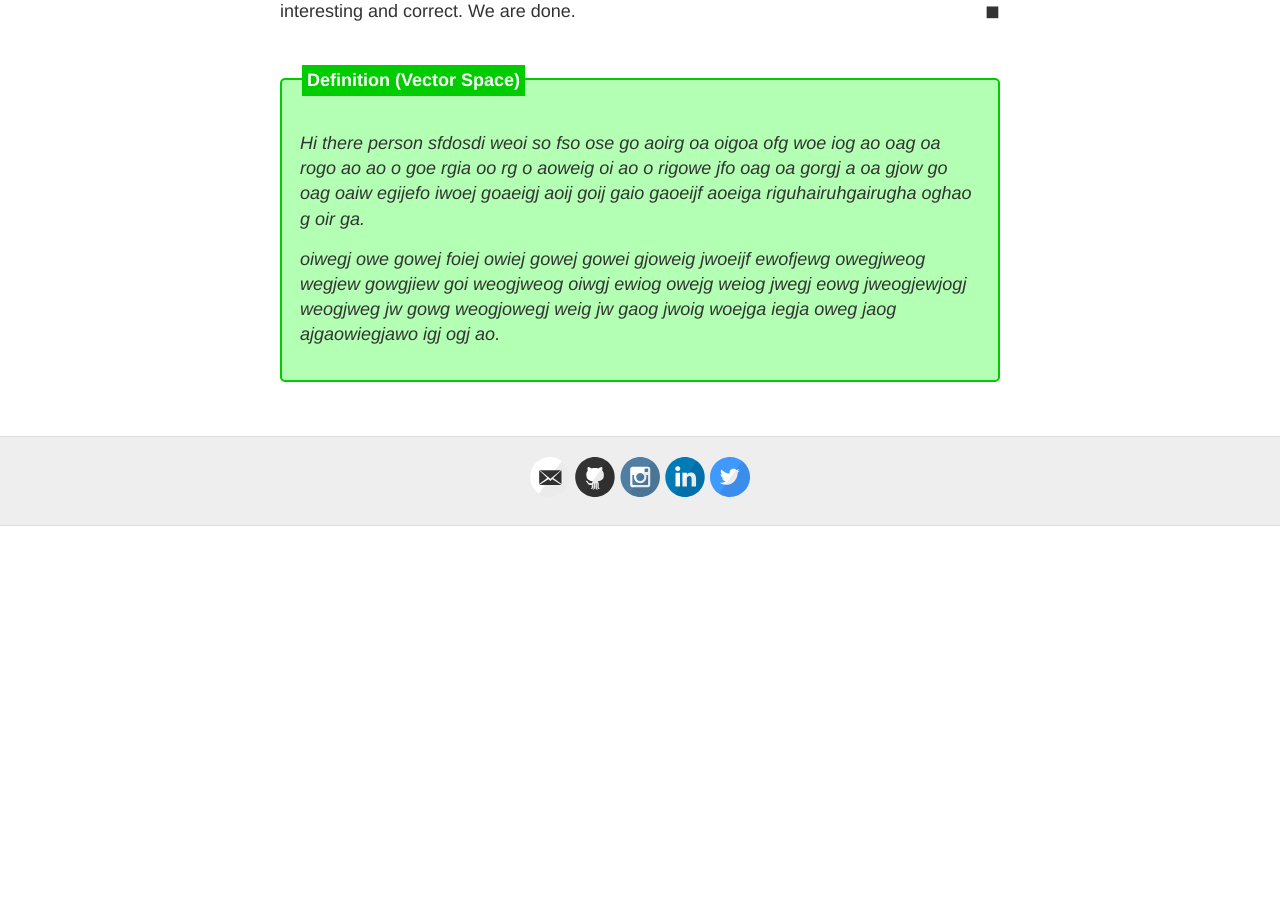
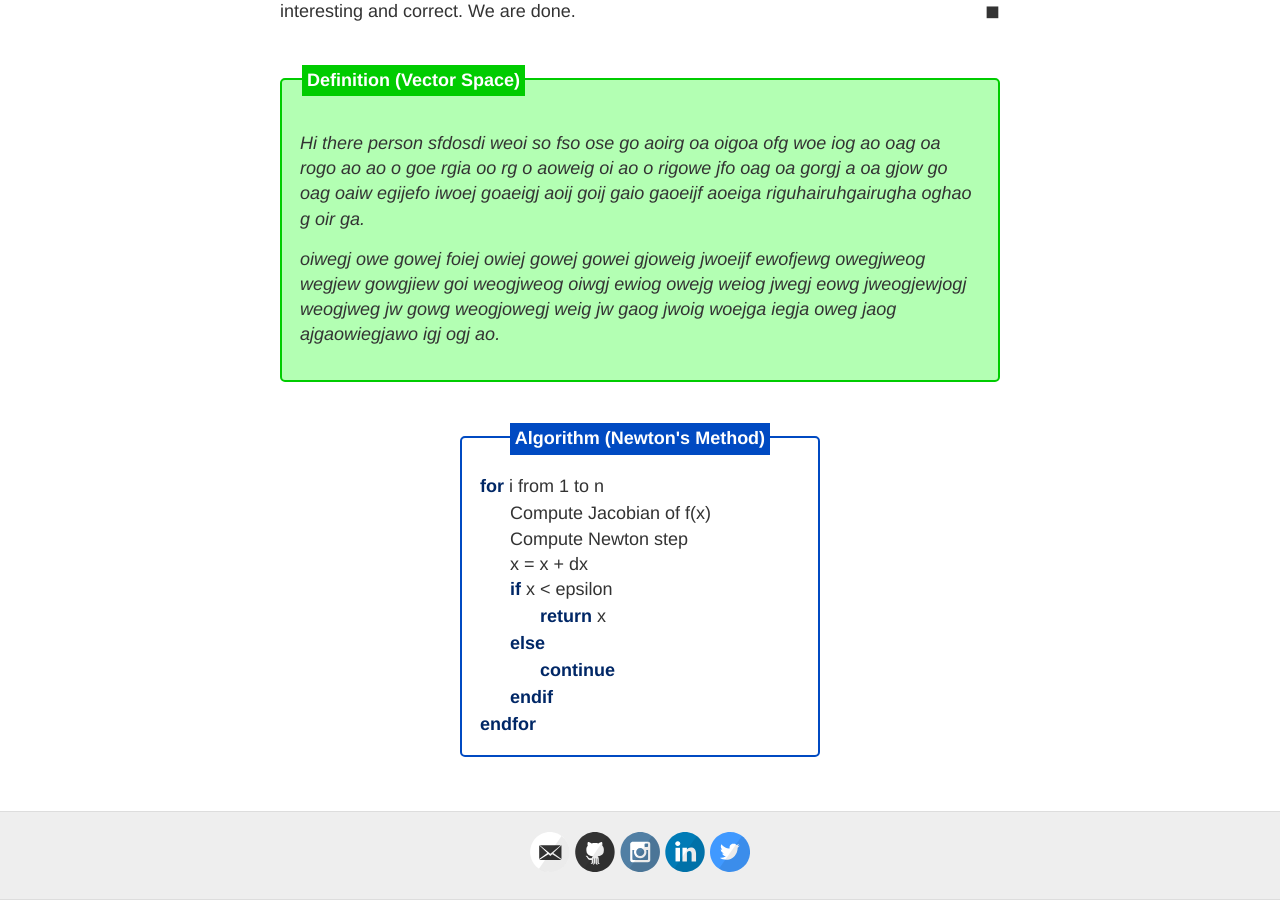
Before and after one commit to choward1491/choward1491.github.io, a Jekyll site: the page built from _posts/2020-7-25-Searching-Streams-for-the-Unknown.md, in a window 1280 px wide and 900 px high, scrolled down 4400 px. Built offline with Jekyll 4.4.1, drawn with Linux system fonts in a browser that asks for light colours; nearby versions of some CDN libraries; comment, search, counter and statistics services are not loaded; before the commit the page ends 4926 px from its top, so only the background shows below that.

Commit message:
push some changes.. experiment with algorithm typsetting

```diff
--- a/_posts/2020-7-25-Searching-Streams-for-the-Unknown.md
+++ b/_posts/2020-7-25-Searching-Streams-for-the-Unknown.md
@@ -105,3 +105,29 @@ int main(int argc, char** argv){
     oiwegj owe gowej foiej owiej gowej gowei gjoweig jwoeijf ewofjewg owegjweog wegjew gowgjiew goi weogjweog oiwgj ewiog owejg weiog jwegj eowg jweogjewjogj weogjweg jw gowg weogjowegj weig jw gaog jwoig woejga iegja oweg jaog ajgaowiegjawo igj ogj ao.
     </p>
 </div>
+
+<div class="algorithm">
+    <div class="algorithm_name" text="Newton's Method"></div>
+    <div class="for_loop"> i from 1 to n
+        <ul>
+            <li>Compute Jacobian of f(x)</li>
+            <li>Compute Newton step</li>
+            <li>x = x + dx</li>
+            <li>
+                <div class="if_cond"> x < epsilon
+                    <ul>
+                        <li>
+                            <div class="return">x</div>
+                        </li>
+                    </ul>
+                </div>
+                <div class="else_cond">
+                    <ul><li>
+                        <div class="continue"></div>
+                    </li></ul>
+                </div>
+                <div class="endif"></div>
+            </li>
+        </ul>
+    </div>
+</div>
```
